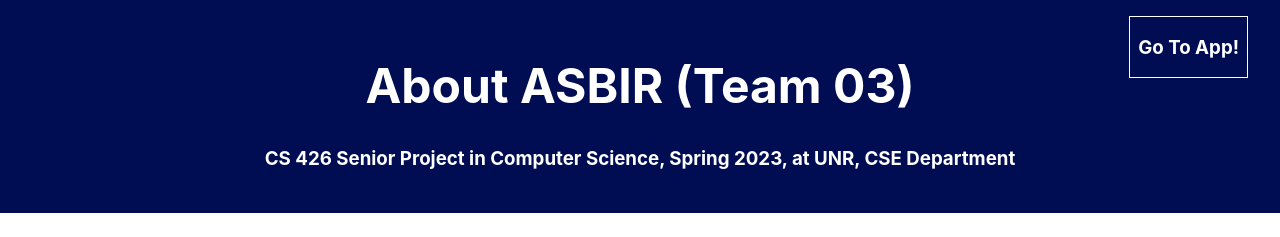
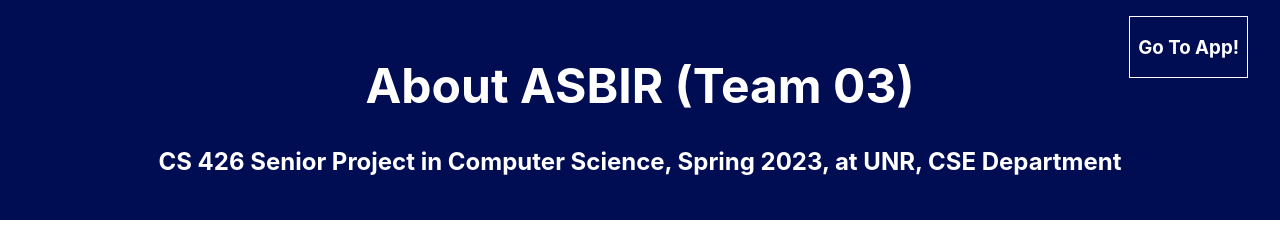
Before and after one commit to ASBIR-CS-426/asbir-app, a React (Create React App) app in the folder asbir/: page /#/about-us in a window 1280 px wide. Shown: the top 237 px of the page. Built offline with nearby package versions, Linux system fonts and the light colour scheme; what roslib would draw is missing.

Commit message:
adding new version of website

```diff
--- a/asbir/src/AboutUs.js
+++ b/asbir/src/AboutUs.js
@@ -21,10 +21,10 @@
     <>
         <div className="about-section">
             <div className='fixed-app-send'>
-                <Link className="link-btn" to="/login"><h3>Go To App!</h3></Link>
+                <Link alt='link that sends a user to the login page' className="link-btn" to="/login"><h3>Go To App!</h3></Link>
             </div>
             <h1 className='about-us-header'>About ASBIR (Team 03)</h1>
-            <h3>CS 426 Senior Project in Computer Science, Spring 2023, at UNR, CSE Department</h3>
+            <h2>CS 426 Senior Project in Computer Science, Spring 2023, at UNR, CSE Department</h2>
         </div>
         <h2 style={{ textAlign: "center", fontSize: "2.5rem" }}>Meet the team!</h2>
         <div className="row">
@@ -172,7 +172,7 @@
             </div>
         </div>
         <div className="about-us-footer">
-            <Link className="link-btn" to="/login"><h1>Go To App!</h1></Link>
+            <Link alt='link that sends a user to the login page' className="link-btn" to="/login"><h1>Go To App!</h1></Link>
         </div>
     </>
     )
```
